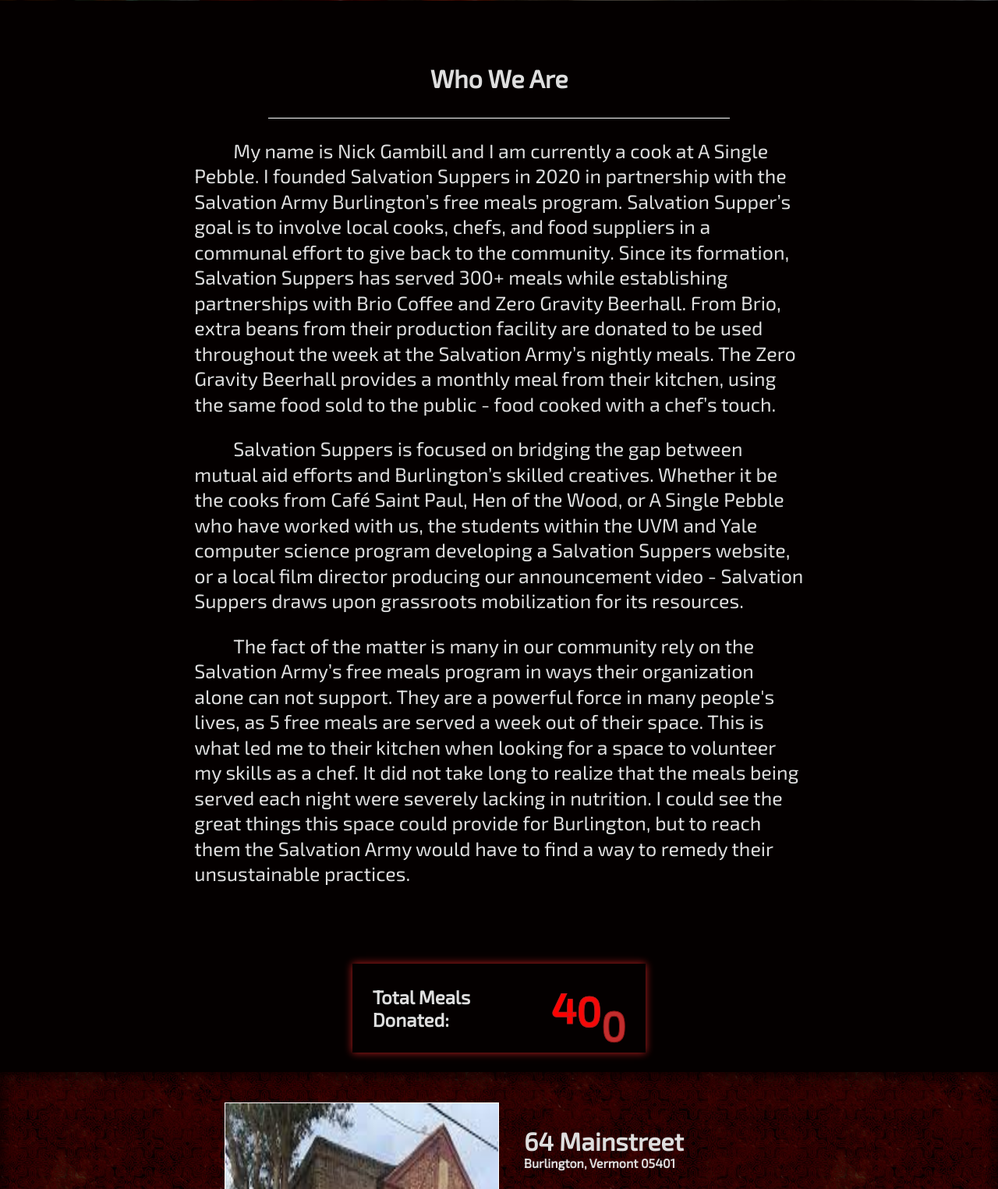
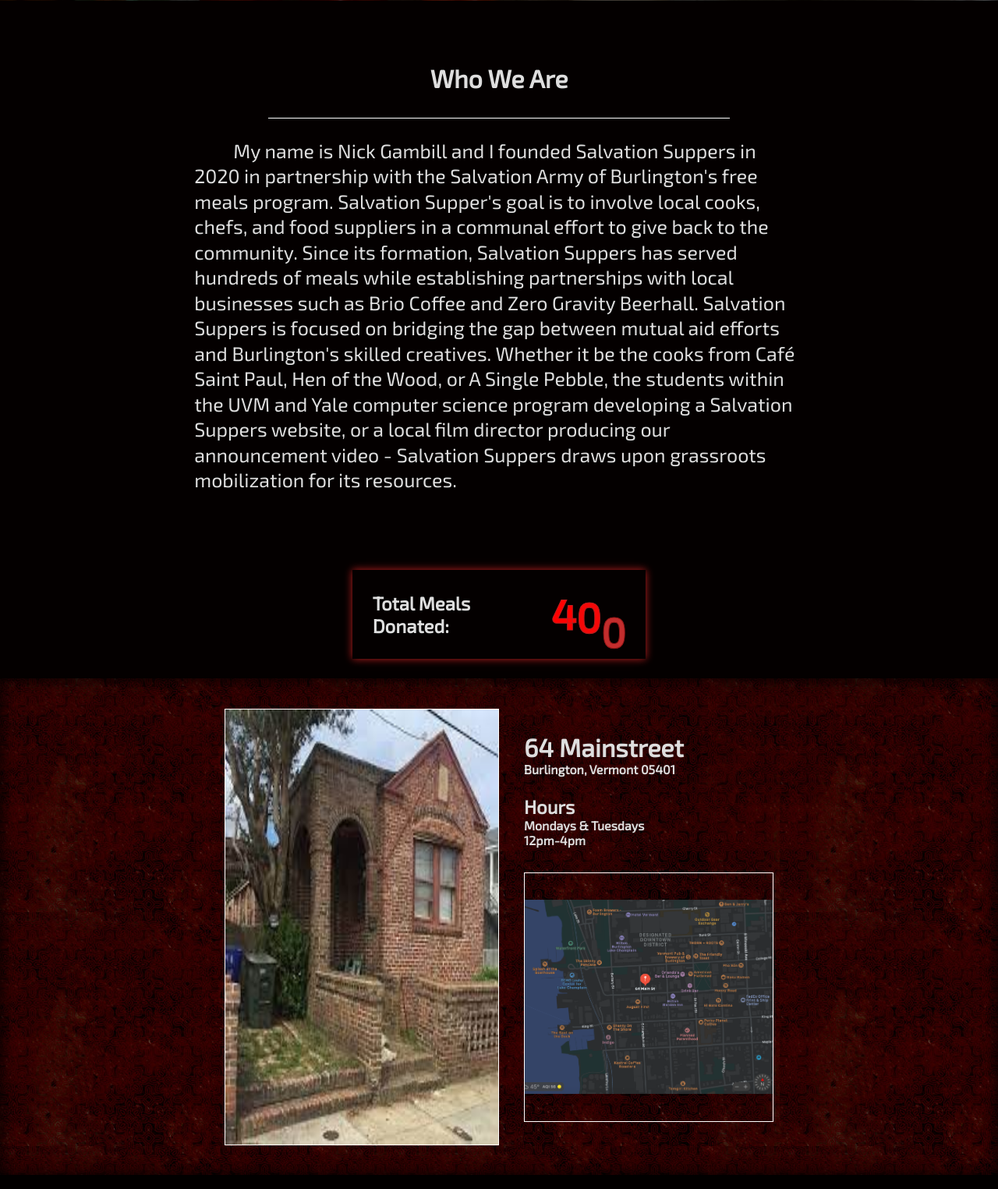
Before and after one commit to natelalor/SalvationSuppers, a Flask app: page / in a window 1280 px wide. Shown: the part 1959-3484 px from the top of the page at 78% size. Run offline with Flask 2, Linux system fonts and the light colour scheme.

Commit message:
information paragraph edit

```diff
--- a/templates/index.html
+++ b/templates/index.html
@@ -94,27 +94,15 @@
                     creative, high-quality meals for those in need within the community.
                 </p>-->
                 <p>
-                    My name is Nick Gambill and I am currently a cook at A Single Pebble. I founded Salvation Suppers in 2020 in
-                    partnership with the Salvation Army Burlington’s free meals program. Salvation Supper’s goal is to involve
-                    local cooks, chefs, and food suppliers in a communal effort to give back to the community. Since its formation,
-                    Salvation Suppers has served 300+ meals while establishing partnerships with Brio Coffee and Zero Gravity Beerhall.
-                    From Brio, extra beans from their production facility are donated to be used throughout the week at the Salvation
-                    Army’s nightly meals. The Zero Gravity Beerhall provides a monthly meal from their kitchen, using the same
-                    food sold to the public - food cooked with a chef’s touch.
-                </p>
-                <p>
-                    Salvation Suppers is focused on bridging the gap between mutual aid efforts and Burlington’s skilled creatives.
-                    Whether it be the cooks from Café Saint Paul, Hen of the Wood, or A Single Pebble who have worked with us, the
+                    My name is Nick Gambill and I founded Salvation Suppers in 2020 in partnership with the Salvation Army of Burlington's
+                    free meals program. Salvation Supper's goal is to involve local cooks, chefs, and food suppliers in a communal effort
+                    to give back to the community. Since its formation, Salvation Suppers has served hundreds of meals while establishing partnerships
+                    with local businesses such as Brio Coffee and Zero Gravity Beerhall.
+
+                    Salvation Suppers is focused on bridging the gap between mutual aid efforts and Burlington's skilled creatives.
+                    Whether it be the cooks from Café Saint Paul, Hen of the Wood, or A Single Pebble, the
                     students within the UVM and Yale computer science program developing a Salvation Suppers website, or a local film
                     director producing our announcement video - Salvation Suppers draws upon grassroots mobilization for its resources.
-                </p>
-                <p>
-                    The fact of the matter is many in our community rely on the Salvation Army’s free meals program in ways their
-                    organization alone can not support. They are a powerful force in many people's lives, as 5 free meals are served a
-                    week out of their space. This is what led me to their kitchen when looking for a space to volunteer my skills as a
-                    chef. It did not take long to realize that the meals being served each night were severely lacking in nutrition. I
-                    could see the great things this space could provide for Burlington, but to reach them the Salvation Army would have
-                    to find a way to remedy their unsustainable practices.
                 </p>
                 <p>
 
```
